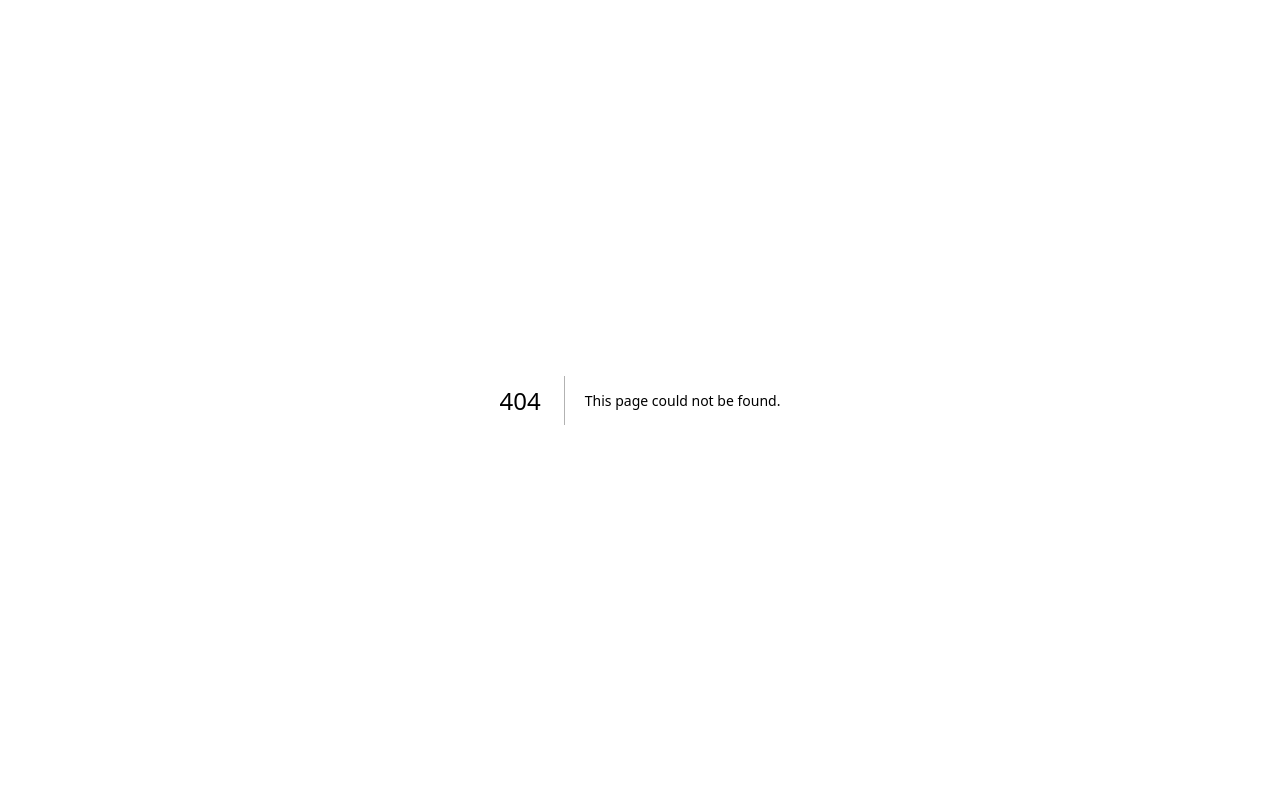
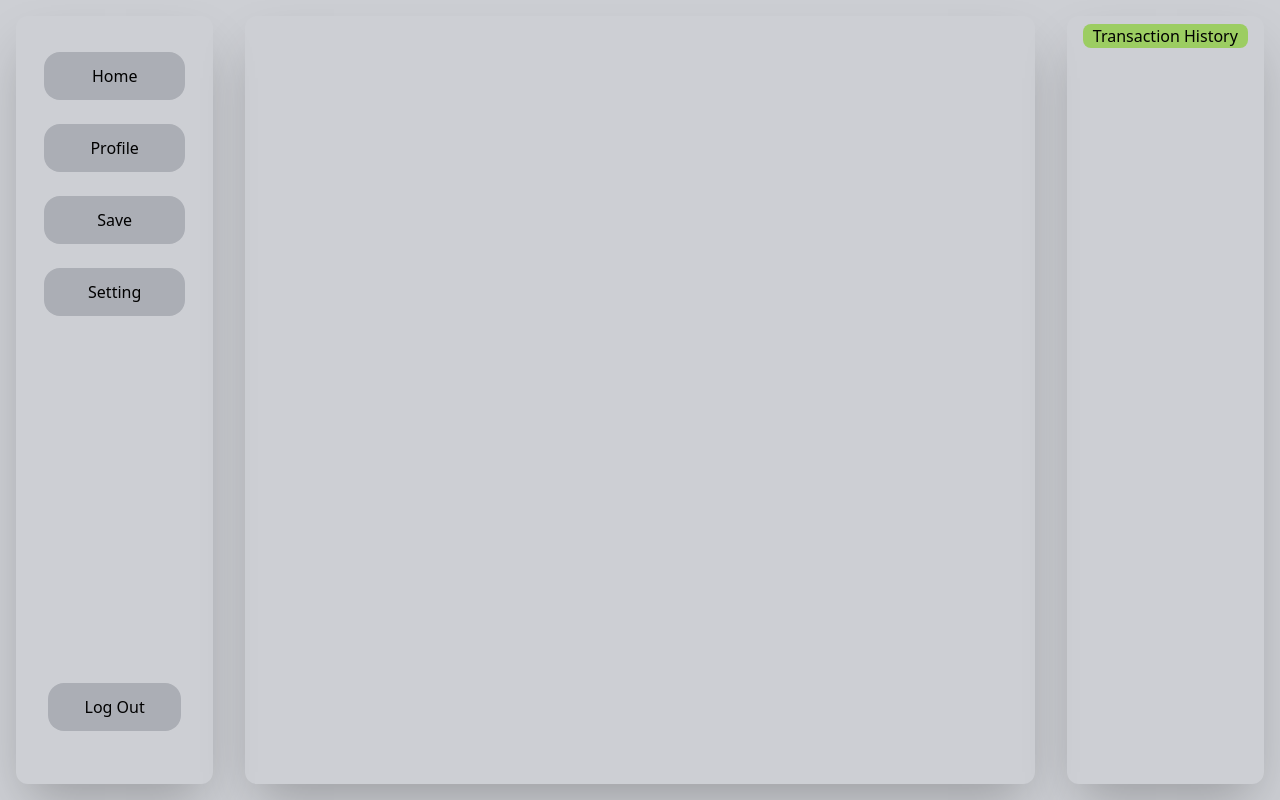
Before and after one commit to Grison-Maharjan/DigitalPay, a Next.js app in the folder client/: page /home in a window 1280 px wide. Before the commit this address had no page. Built offline with nearby package versions, Linux system fonts and the light colour scheme.

Commit message:
registerPage scrollBar design updated!

```diff
--- a/client/src/components/menuBar/index.js
+++ b/client/src/components/menuBar/index.js
@@ -20,36 +20,40 @@ export default function menuBar(){
     return(
     <>
     <div className='flex flex-col py-6 mx-4 h-4/5'>
-        <button className='m-3 p-3 bg-purple-300 rounded-2xl'>Home</button>
-        <button className='m-3 p-3 bg-purple-300 rounded-2xl'
+        <button className='m-3 p-3 bg-tuna-300 hover:bg-satinLinen-300 rounded-2xl'
+         onClick={()=> router.push('/home')}
+        >
+            Home
+        </button>
+        <button className='m-3 p-3 bg-tuna-300 hover:bg-satinLinen-300 rounded-2xl'
                 onClick={()=> router.push('/profile')}
         >
             Profile
         </button>
-        <button className='m-3 p-3 bg-purple-300 rounded-2xl'>Save</button>
-        <button className='m-3 p-3 bg-purple-300 rounded-2xl'>Setting</button>
+        <button className='m-3 p-3 bg-tuna-300 hover:bg-satinLinen-300 rounded-2xl'>Save</button>
+        <button className='m-3 p-3 bg-tuna-300 hover:bg-satinLinen-300 rounded-2xl'>Setting</button>
     </div>
     <div className='flex flex-col justify-center h-1/5 mx-4'>
         <button onClick={handleOpen}
-        className='mx-4 p-3 bg-purple-300 rounded-2xl'>
+        className='mx-4 p-3 bg-tuna-300 hover:bg-satinLinen-300 rounded-2xl'>
             Log Out
         </button>
     </div>
     <Modal open={open}>
     <Box className="flex flex-col items-center justify-center h-screen">
-        <div className="border rounded-lg p-8">
-            <h2 className="mb-4 text-xl">Are you sure you want to Log Out?</h2>
+        <div className="border border-tuna-300 rounded-lg p-8">
+            <h2 className="mb-4 text-xl text-tuna-200">Are you sure you want to Log Out?</h2>
             <div className="flex justify-evenly">
                 <button
                     onClick={handleClose}
-                    className="px-4 py-2 text-white bg-gray-400 rounded hover:bg-gray-500"
+                    className="px-4 py-2 text-tuna-900 bg-celery-400 rounded opacity-70 hover:opacity-100"
                 >
                     Cancel
                 </button>
                 <button
                     onClick={() => {dispatch(handleLogout())
                         router.push('/')}}
-                    className="px-4 py-2 text-white bg-tuna-600 hover:bg-tuna-700 rounded"
+                    className="px-4 py-2 text-tuna-900 bg-satinLinen-400 rounded opacity-70 hover:opacity-100"
                 >
                     Log Out
                 </button>
--- /dev/null
+++ b/client/src/pages/home/index.js
@@ -0,0 +1,31 @@
+import React,{useState, useSelector} from 'react';
+import MenuBar from '@/components/menuBar';
+
+const home = () => {
+
+    return(
+    <>
+    {/* Whole Page */}
+    <div className='flex h-screen bg-tuna-200'>
+
+        {/* First section */}
+        <div className='flex flex-col justify-between w-1/6 m-4 rounded-xl bg-transparent bg-clip-padding backdrop-filter bg-opacity-10 shadow-2xl hover:border border-satinLinen-500'>
+            <MenuBar/>
+        </div>
+
+        {/* Middle section */}
+        <div className='flex flex-col justify-between w-4/6 m-4 rounded-xl bg-transparent bg-clip-padding backdrop-filter bg-opacity-10 shadow-2xl hover:border border-satinLinen-500'>
+
+        </div>
+
+        {/* Last section */}
+        <div className='flex flex-col justify-between w-1/6 m-4 rounded-xl bg-transparent bg-clip-padding backdrop-filter bg-opacity-10 shadow-2xl hover:border border-satinLinen-500'>
+            <div className='flex justify-center my-2 mx-4 bg-celery-400 rounded-lg'>Transaction History</div>
+        </div>
+
+    </div>
+    </>
+    )
+}
+
+export default home;
--- a/client/src/pages/homePage/index.js
+++ /dev/null
@@ -1,30 +0,0 @@
-import React,{useState} from 'react';
-import MenuBar from '@/components/menuBar';
-
-const homePage = () => {
-    return(
-    <>
-    {/* Whole Page */}
-    <div className='flex h-screen bg-violet-700'>
-
-        {/* First section */}
-        <div className='flex flex-col bg-red-400 h-400 justify-between w-1/6 m-4 rounded-3xl shadow-2xl'>
-            <MenuBar/>
-        </div>
-
-        {/* Middle section */}
-        <div className='w-4/6 bg-green-300'>
-            <h1>Avatar</h1>
-        </div>
-
-        {/* Last section */}
-        <div className='flex flex-col w-1/6 bg-blue-300'>
-            <div className='flex justify-center my-3 bg-red-300 border-b-4'>Transaction History</div>
-        </div>
-
-    </div>
-    </>
-    )
-}
-
-export default homePage;
--- a/client/src/pages/index.js
+++ b/client/src/pages/index.js
@@ -1,6 +1,6 @@
 import { Inter } from 'next/font/google'
 import LandingPage from './landingPage'
-import Home from './homePage'
+import Home from './home'
 import { useSelector } from 'react-redux'
 
 const inter = Inter({subsets: ['latin']})
--- a/client/src/pages/login/index.js
+++ b/client/src/pages/login/index.js
@@ -32,7 +32,7 @@ const Login = () => {
 			const result = await response.json();
 			dispatch(setUserDetails(result))
       if(isLoggedIn) {
-        router.push('./homePage')
+        router.push('./home')
       }
 		} catch (error) {
 			console.error("Error posting data:", error);
@@ -61,10 +61,12 @@ const Login = () => {
            <lable className='text-tuna-900 font-semibold'>Phone Number</lable><br/>
             <Field name="phoneNumber" type="text" className='bg-transparent text-tuna-950 border-b-2 border-tuna-400 focus:border-tuna-950 outline-none text-xl p-1'/>
             {errors.phoneNumber && touched.phoneNumber ? <div className='text-satinLinen-400'>{errors.phoneNumber}</div> : null}<br/><br/>
+
             <lable className='text-tuna-900 font-semibold'>Password</lable><br/>
             <Field name="password" type="password" className='bg-transparent text-tuna-950 border-b-2 border-tuna-400 focus:border-tuna-950 outline-none text-xl p-1'/>
             {errors.password && touched.password ? <div className='text-satinLinen-400'>{errors.password}</div> : null}<br/><br/>
-            <button type="submit" className='w-full py-2 border-2 border-tuna-600 bg-tuna-600 text-tuna-100 font-semibold rounded-md opacity-80 hover:opacity-100'>
+
+            <button type="submit" className='w-full py-2  bg-celery-500 text-tuna-800 font-semibold rounded-md opacity-80 hover:opacity-100'>
               Log In
             </button>
           </Form>
--- a/client/src/pages/register/index.js
+++ b/client/src/pages/register/index.js
@@ -46,7 +46,7 @@ const Register = () => {
         </div>
       </div>
 
-      <div className='flex justify-center w-1/2 overflow-y-scroll'>
+      <div className='flex justify-center w-1/2 overflow-y-scroll scrollbar-thin scrollbar-thumb scrollbar-track'>
         <Formik
         initialValues={{
           fullName: '',
@@ -81,9 +81,9 @@ const Register = () => {
 
             <lable className='text-tuna-900 font-semibold'>Gender</lable><br/>
             <div className='flex justify-between'>
-              <Field name="gender" type="radio" value="male"/>Male
-              <Field name="gender" type="radio" value="female"/>Female
-              <Field name="gender" type="radio" value="others"/>Others
+              <div><Field name="gender" type="radio" value="male"/>Male</div>
+              <div><Field name="gender" type="radio" value="female"/>Female</div>
+              <div><Field name="gender" type="radio" value="others"/>Others</div>
             </div>
             {errors.gender && touched.gender ? <div>{errors.gender}</div> : null}<br/>
 
@@ -91,7 +91,7 @@ const Register = () => {
             <Field name="password" type="password" className='bg-transparent text-tuna-950 border-b-2 border-tuna-400 focus:border-tuna-950 outline-none text-base p-1'/>
             {errors.password && touched.password ? <div className='text-satinLinen-400'>{errors.password}</div> : null}<br/><br/>
 
-            <button type="submit" className='w-full mb-2 py-2 border-2 border-tuna-600 bg-tuna-600 text-tuna-100 font-semibold rounded-md opacity-80 hover:opacity-100'>Submit</button>
+            <button type="submit" className='w-full mb-2 py-2 bg-celery-500 text-tuna-800 font-semibold rounded-md opacity-80 hover:opacity-100'>Submit</button>
           </Form>
         )}
       </Formik>
--- a/client/src/styles/globals.css
+++ b/client/src/styles/globals.css
@@ -1,3 +1,20 @@
 @tailwind base;
 @tailwind components;
 @tailwind utilities;
+
+::-webkit-scrollbar {
+    width: 6px;
+  }
+
+  ::-webkit-scrollbar-thumb {
+    background-color: #bbb089;
+    border-radius: 5px;
+  }
+
+  ::-webkit-scrollbar-thumb:hover {
+    background-color: #a79768;
+  }
+
+  ::-webkit-scrollbar-track {
+    background-color: transparent;
+  }
```
Lines whose indentation alone changed are shown as unchanged.
